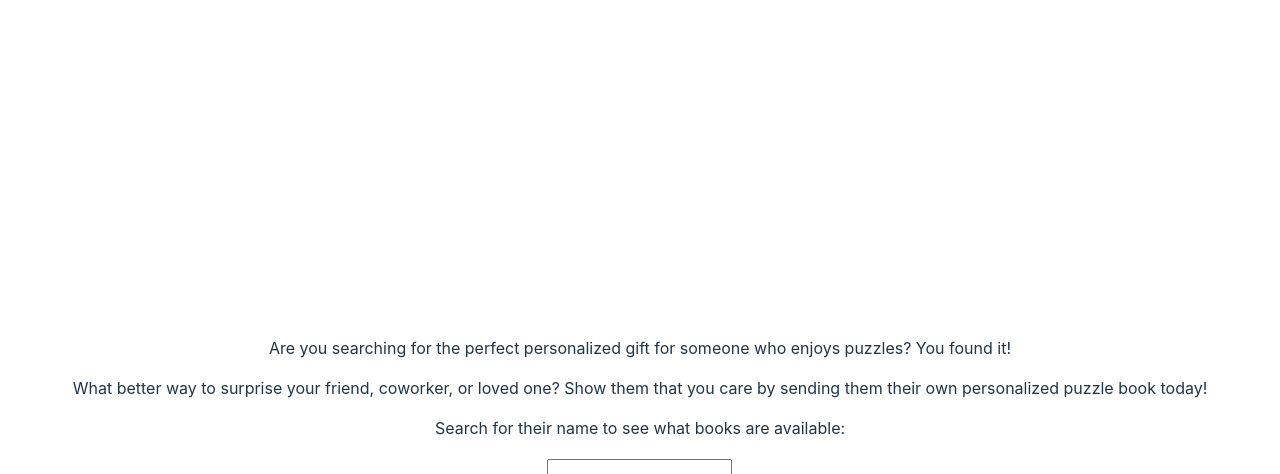
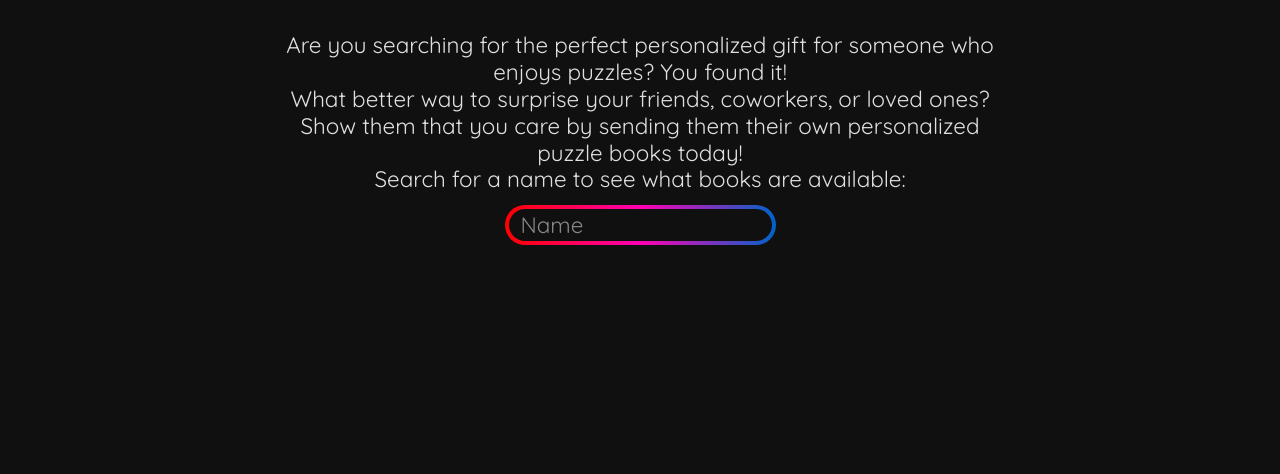
Before and after one commit to gmlewis/personalized-books, a Vue app: page / in a window 1280 px wide. Shown: the top 474 px of the page. Built offline with nearby package versions, Linux system fonts and the light colour scheme.

Commit message:
Update styling (#1)
* Make book grid

* Style input

* Change highlight colors

* Update text

```diff
--- a/package.json
+++ b/package.json
@@ -13,6 +13,7 @@
   },
   "devDependencies": {
     "@vitejs/plugin-vue": "^4.1.0",
+    "sass": "^1.59.3",
     "vite": "^4.2.0"
   }
 }
--- a/src/App.vue
+++ b/src/App.vue
@@ -1,9 +1,9 @@
 <template>
-  <div>
+  <div class="paragraphs">
     <p>Are you searching for the perfect personalized gift for someone who enjoys puzzles? You found it!</p>
-    <p>What better way to surprise your friend, coworker, or loved one? Show them that you care by sending them their own
-      personalized puzzle book today!</p>
-    <p>Search for their name to see what books are available:</p>
+    <p>What better way to surprise your friends, coworkers, or loved ones? Show them that you care by sending them their
+      own personalized puzzle books today!</p>
+    <p>Search for a name to see what books are available:</p>
   </div>
   <SearchBooks />
 </template>
@@ -12,4 +12,15 @@
 import SearchBooks from './components/SearchBooks.vue'
 </script>
 
-<style scoped></style>
+<style lang="scss" scoped>
+.paragraphs {
+  display: flex;
+  flex-direction: column;
+  justify-items: center;
+  align-items: center;
+
+  &>p {
+    max-width: 45rem;
+  }
+}
+</style>
--- a/src/components/DisplayBook.vue
+++ b/src/components/DisplayBook.vue
@@ -1,9 +1,9 @@
 <template>
-  <div>
+  <div class="book-container">
     <a :href="`https://lulu.com/${book[1]}`">
-      <img :src="book[3]">
-      {{ book[0] }}
-      (ISBN: {{ book[2] }})
+      <img :src="book[3]" width="384" height="576">
+      <span class="book-info">{{ book[0] }}
+        (ISBN: {{ book[2] }})</span>
     </a>
   </div>
 </template>
@@ -15,4 +15,32 @@ const props = defineProps({
 
 </script>
 
-<style lang="scss" scoped></style>
+<style lang="scss" scoped>
+.book-container {
+  display: flex;
+  flex-direction: column;
+  justify-content: center;
+  align-items: center;
+  width: 100%;
+
+
+  &>a {
+    &>img {
+      // from https://stackoverflow.com/questions/12991351/css-force-image-resize-and-keep-aspect-ratio#comment94032036_39039206
+      object-fit: contain;
+      width: 100%;
+      height: 20rem;
+      user-select: none;
+    }
+
+    &>.book-info {
+      font-size: 1.2rem;
+
+      &::selection {
+        color: rgba(255, 255, 255, 0.87);
+      }
+    }
+  }
+
+}
+</style>
--- a/src/components/SearchBooks.vue
+++ b/src/components/SearchBooks.vue
@@ -1,8 +1,13 @@
 <template>
-  <input v-model="name">
-  <div v-if="!!shortcut">Shortcut: <a :href="shortcut">{{ shortcut }}</a></div>
-  <div v-for="book in books">
-    <DisplayBook :book="book" />
+  <span class="input">
+    <input v-model="name" placeholder="Name">
+    <span></span>
+  </span>
+  <div v-if="!!shortcut" class="shortcut">Shortcut: <a :href="shortcut">{{ shortcut }}</a></div>
+  <div class="books">
+    <div v-for="book in books" class="book">
+      <DisplayBook :book="book" />
+    </div>
   </div>
 </template>
 
@@ -38,4 +43,81 @@ onMounted(() => {
 })
 </script>
 
-<style scoped></style>
+<style lang="scss" scoped>
+.books {
+  display: flex;
+  flex-direction: row;
+  flex-wrap: wrap;
+  justify-content: center;
+  gap: 1rem;
+}
+
+.book {
+  width: 30%;
+}
+
+.shortcut {
+  margin: 1rem auto;
+}
+
+// from: https://codepen.io/rikschennink/pen/rpNGyy
+// also: https://css-tricks.com/css-link-hover-effects/#aa-the-rainbow-underline-link-hover-effect
+.input {
+  position: relative;
+  background:
+    linear-gradient(to right,
+      rgba(255, 0, 0, 1),
+      rgba(255, 0, 180, 1),
+      rgba(0, 100, 200, 1)),
+    linear-gradient(to right,
+      rgba(100, 200, 200, 1),
+      rgba(100, 200, 200, 1));
+  padding: 0.25rem;
+  display: inline-block;
+  margin: 0.75rem auto auto;
+  border-radius: 9999em;
+
+  &>input {
+    background-color: #101010;
+    font: inherit;
+    line-height: inherit;
+    min-width: 12rem;
+    position: relative;
+    display: inherit;
+    border-radius: inherit;
+    margin: 0;
+    border: none;
+    outline: none;
+    padding: 0.15rem 0.75rem;
+    z-index: 1;
+
+    &:focus+span {
+      opacity: 1;
+      transform: scale(1);
+    }
+
+    &::placeholder {
+      color: rgba(255, 255, 255, 0.5);
+    }
+  }
+
+  &>span {
+    transform: scale(.993, .94);
+    transition: transform .5s, opacity .25s;
+    opacity: 0;
+    position: absolute;
+    z-index: 0;
+    margin: 0.2rem;
+    left: 0;
+    top: 0;
+    right: 0;
+    bottom: 0;
+    border-radius: inherit;
+    pointer-events: none;
+    box-shadow: inset 0 0 0 3px #f00,
+      0 0 0 4px #f00,
+      -3px 3px 30px rgba(0, 100, 200, 1),
+      3px -3px 30px rgba(255, 0, 0, 1);
+  }
+}
+</style>
--- a/src/style.css
+++ b/src/style.css
@@ -1,11 +1,13 @@
+@import url('https://fonts.googleapis.com/css2?family=Quicksand:wght@400;500&display=swap');
+
 :root {
-  font-family: Inter, system-ui, Avenir, Helvetica, Arial, sans-serif;
-  line-height: 1.5;
+  font-family: 'Quicksand', sans-serif;
+  line-height: 1.2;
   font-weight: 400;
 
   color-scheme: light dark;
   color: rgba(255, 255, 255, 0.87);
-  background-color: #242424;
+  background-color: #101010;
 
   font-synthesis: none;
   text-rendering: optimizeLegibility;
@@ -14,58 +16,29 @@
   -webkit-text-size-adjust: 100%;
 }
 
-a {
-  font-weight: 500;
-  color: #646cff;
-  text-decoration: inherit;
-}
-a:hover {
-  color: #535bf2;
+*,
+*::before,
+*::after {
+  box-sizing: border-box;
+  margin: 0;
+  position: relative;
+  font-weight: normal;
 }
 
-a {
-  font-weight: 500;
-  color: #646cff;
-  text-decoration: inherit;
-}
-a:hover {
-  color: #535bf2;
+html {
+  height: 100%;
 }
 
 body {
   margin: 0;
   display: flex;
+  flex-direction: column;
   place-items: center;
   min-width: 320px;
   min-height: 100vh;
-}
-
-h1 {
-  font-size: 3.2em;
-  line-height: 1.1;
-}
-
-button {
-  border-radius: 8px;
-  border: 1px solid transparent;
-  padding: 0.6em 1.2em;
-  font-size: 1em;
-  font-weight: 500;
-  font-family: inherit;
-  background-color: #1a1a1a;
-  cursor: pointer;
-  transition: border-color 0.25s;
-}
-button:hover {
-  border-color: #646cff;
-}
-button:focus,
-button:focus-visible {
-  outline: 4px auto -webkit-focus-ring-color;
-}
-
-.card {
-  padding: 2em;
+  line-height: 1.2;
+  font-size: 1.4rem;
+  text-rendering: optimizeLegibility;
 }
 
 #app {
@@ -75,15 +48,21 @@ button:focus-visible {
   text-align: center;
 }
 
-@media (prefers-color-scheme: light) {
-  :root {
-    color: #213547;
-    background-color: #ffffff;
-  }
-  a:hover {
-    color: #747bff;
-  }
-  button {
-    background-color: #f9f9f9;
-  }
+a {
+  font-weight: 500;
+  color: #646cff;
+  text-decoration: inherit;
+  transition: color 0.3s;
 }
+
+a:hover {
+  color: #535bf2;
+}
+
+a::selection {
+  color: rgba(255, 255, 255, 0.87);
+}
+
+::selection {
+  background-color: #646cff;
+}
```
Also changed, not shown: 1 other file (tests, documents, lock files or other folders).
